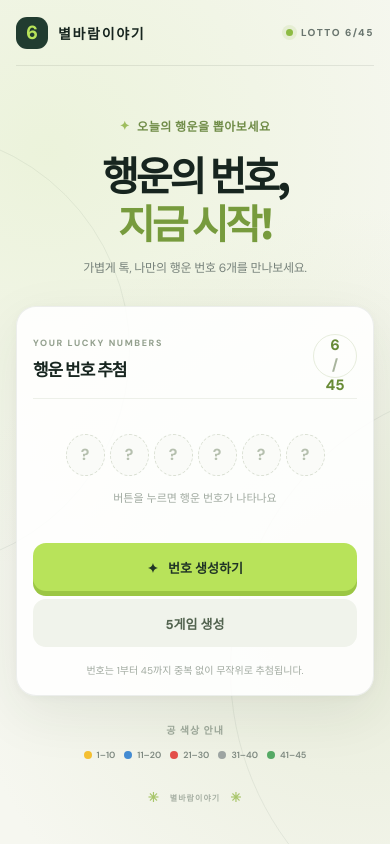
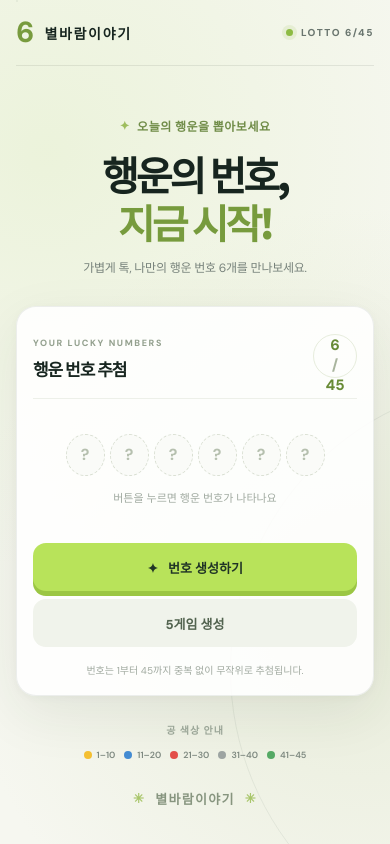
Before and after one commit to agatora/lotto-game, a React (Create React App) app: page / in a window 390 px wide. Built offline with nearby package versions, Linux system fonts and the light colour scheme.

Commit message:
Update App.css

```diff
--- a/src/App.css
+++ b/src/App.css
@@ -29,7 +29,6 @@ button { font: inherit; }
     var(--cream);
 }
 .ambient { position: absolute; border: 1px solid rgba(33,60,48,.07); border-radius: 50%; pointer-events: none; }
-.ambient-one { width: 440px; height: 440px; top: 130px; left: -310px; }
 .ambient-two { width: 580px; height: 580px; right: -420px; top: 380px; }
 .topbar {
   position: relative; z-index: 1; max-width: 1060px; height: 82px; margin: 0 auto;
@@ -38,7 +37,7 @@ button { font: inherit; }
 }
 .brand { display: inline-flex; align-items: center; gap: 10px; color: var(--ink); text-decoration: none; font-size: 14px; font-weight: 800; letter-spacing: .12em; }
 .brand b { color: #759b35; }
-.brand-mark { display: grid; place-items: center; width: 32px; height: 32px; border-radius: 11px; background: var(--deep-green); color: var(--green); font-size: 19px; letter-spacing: 0; }
+.brand-mark { display: inline-block; color: #789b3e; font-size: 29px; line-height: 1; letter-spacing: 0; }
 .top-tag { display: flex; align-items: center; gap: 8px; color: #69756e; font-size: 10px; font-weight: 800; letter-spacing: .16em; }
 .live-dot { width: 7px; height: 7px; border-radius: 50%; background: #8dbb43; box-shadow: 0 0 0 4px rgba(141,187,67,.13); }
 .hero { position: relative; z-index: 1; max-width: 760px; margin: 0 auto; padding: 64px 0 38px; text-align: center; }
@@ -93,7 +92,7 @@ h1 em { color: #779b3d; font-style: normal; }
 .guide-items span { display: inline-flex; align-items: center; gap: 5px; color: #7e8980; font-size: 10px; font-weight: 600; }
 .guide-ball { display: inline-block; width: 8px; height: 8px; border-radius: 50%; }
 .guide-ball.yellow { background: #f4bf32; } .guide-ball.blue { background: #438bd2; } .guide-ball.red { background: #e34e49; } .guide-ball.gray { background: #9da4a2; } .guide-ball.green { background: #55a965; }
-.footer { position: relative; z-index: 1; display: flex; justify-content: center; align-items: center; gap: 10px; color: #a6afa3; font-size: 9px; font-weight: 800; letter-spacing: .2em; }
+.footer { position: relative; z-index: 1; display: flex; justify-content: center; align-items: center; gap: 10px; color: #87957f; font-size: 15px; font-weight: 800; letter-spacing: .12em; }
 .footer-star { color: #a9c66c; font-size: 13px; }
 .footer a { color: inherit; text-decoration: none; transition: color .15s ease; }
 .footer a:hover { color: #688b36; text-decoration: underline; text-underline-offset: 3px; }
@@ -117,7 +116,7 @@ h1 em { color: #779b3d; font-style: normal; }
   .secondary-button, .copy-button { flex: 1; }
   .guide-items { gap: 9px; }
   .guide-items span { font-size: 9px; }
-  .footer { font-size: 8px; letter-spacing: .13em; }
+  .footer { font-size: 13px; letter-spacing: .1em; }
 }
 @media (prefers-reduced-motion: reduce) {
   *, *::before, *::after { animation-duration: .01ms !important; transition-duration: .01ms !important; }
```
